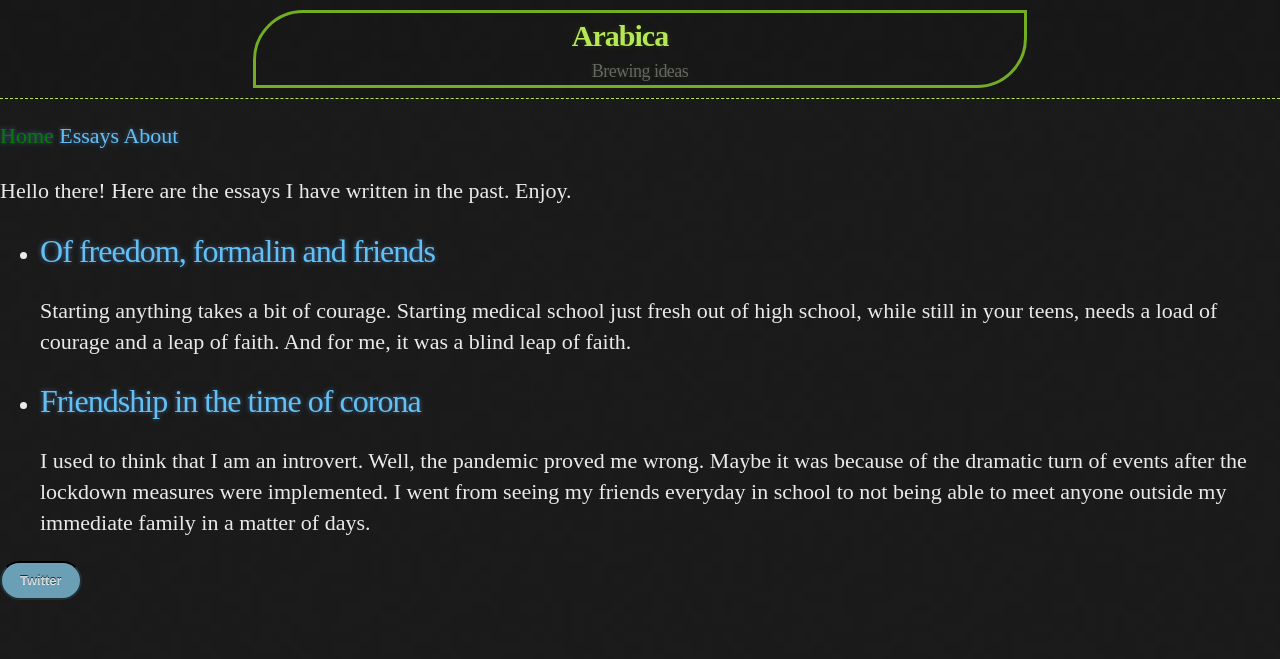
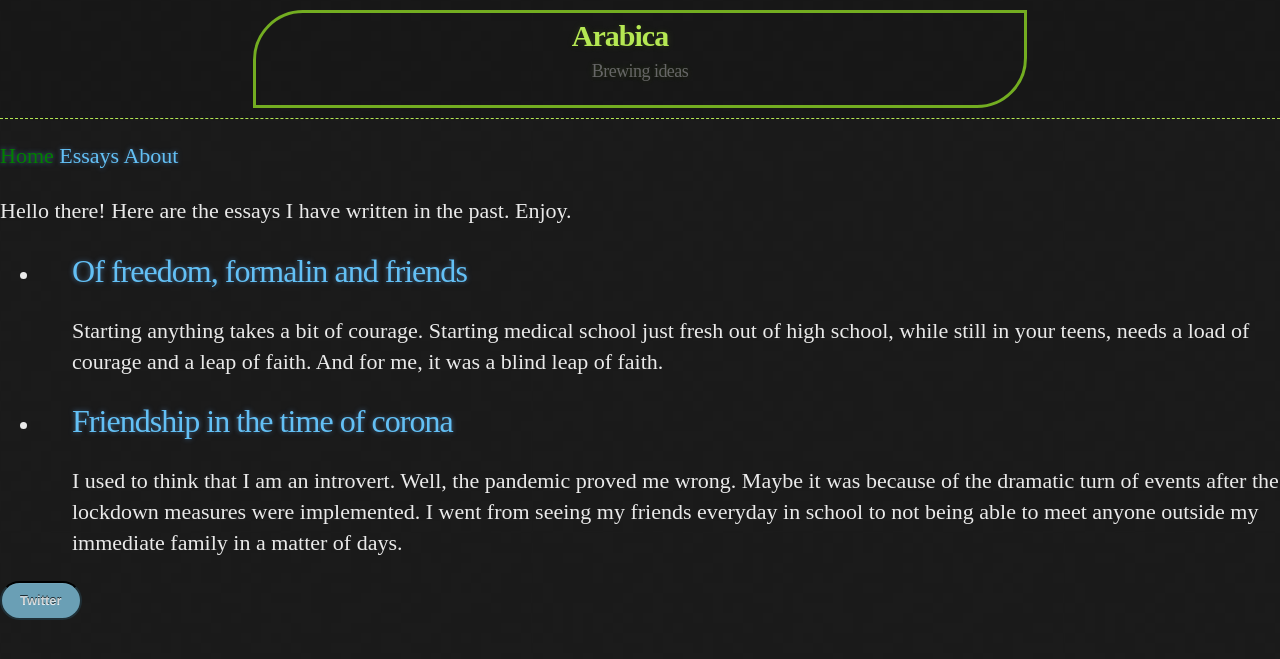
Before and after one commit to habasweiny/habasweiny.github.io, a Jekyll site: the page built from index.html, in a window 1280 px wide. Shown: the top 659 px of the page. Built offline with Jekyll 4.4.1, drawn with Linux system fonts in a browser that asks for light colours.

Commit message:
Update main.scss

```diff
--- a/_sass/main.scss
+++ b/_sass/main.scss
@@ -47,7 +47,7 @@
 }
 
 h1, h2, h3, h4, h5, h6 {
-  margin: 0 0;
+  margin: 0 0 20px;
 }
 
 li {
@@ -156,7 +156,10 @@
 }
 
 ul li {
-
+  padding-left: 2rem;
+  background-position: 0 0;
+  background-size: 1.6rem 1.6rem;
+  background-repeat: no-repeat;
 }
 
 blockquote {
```
